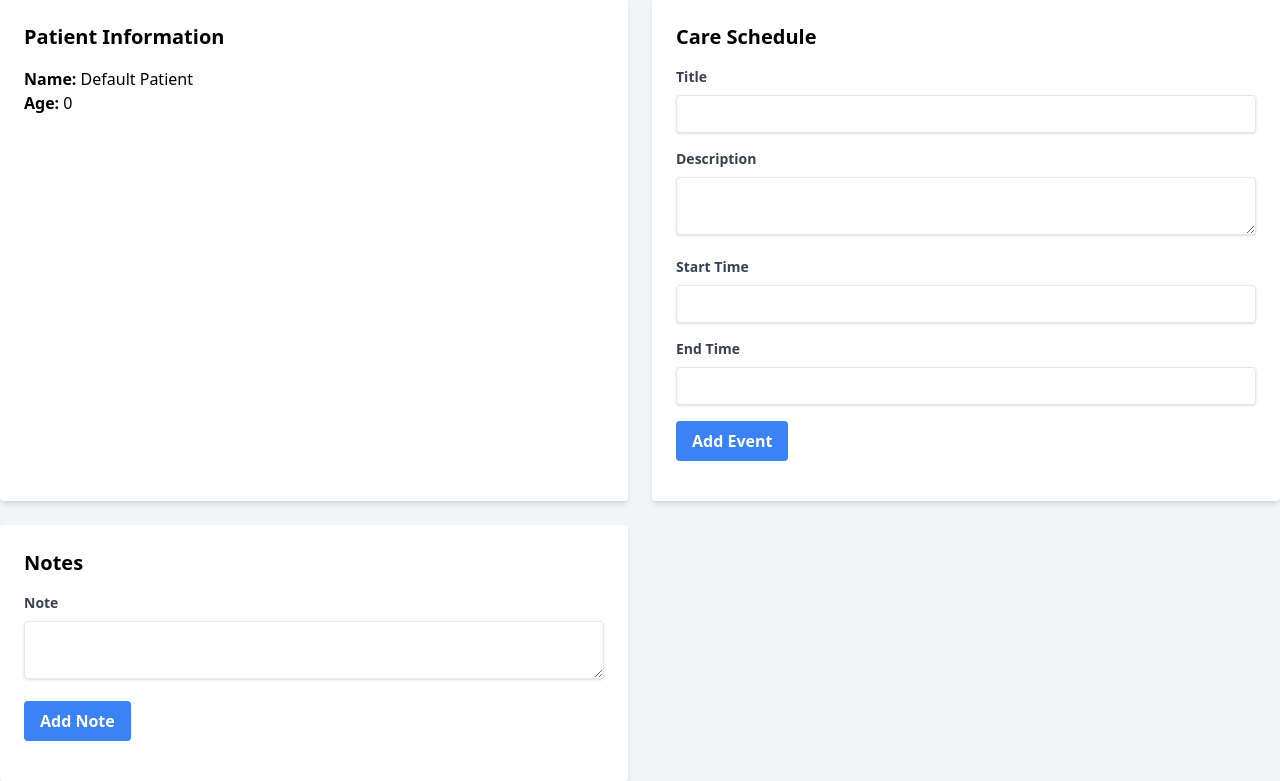
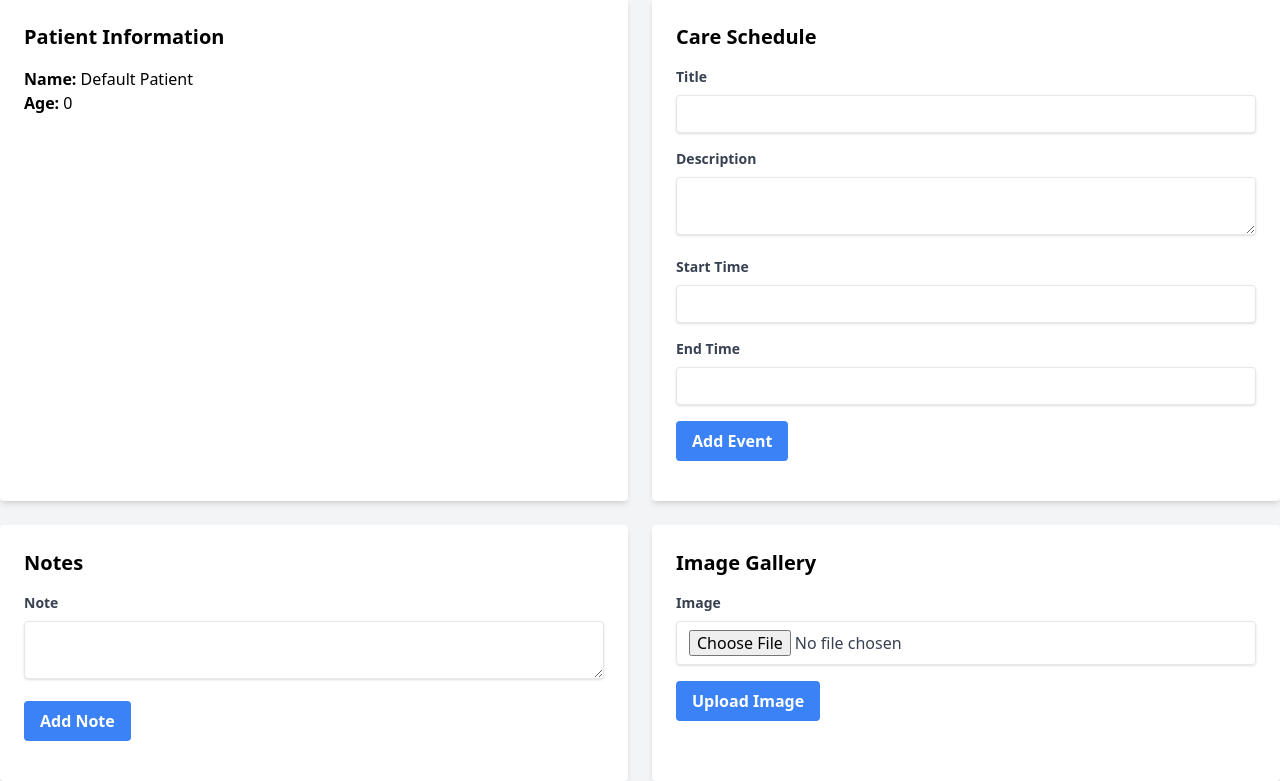
Before and after one commit to FructifyMe/Care-Circle, a Flask app: page /dashboard in a window 1280 px wide. Shown: the part 153-934 px from the top of the page. Run offline with Flask 3, Linux system fonts and the light colour scheme; the visitor is signed in with stand-in values (Sample User, id 1); data comes from the database, SQL or seed files in the repository; data that the repository does not hold is empty; some libraries are stand-ins or nearby versions.

Commit message:
Agent query: Can you upload an image and see it displayed in the gallery on the dashboard?

```diff
--- a/app/forms.py
+++ b/app/forms.py
@@ -1,4 +1,5 @@
 from flask_wtf import FlaskForm
+from flask_wtf.file import FileField, FileAllowed, FileRequired
 from wtforms import StringField, PasswordField, SubmitField, SelectField, TextAreaField, DateTimeField
 from wtforms.validators import DataRequired, Email, EqualTo, ValidationError
 from app.models import User
@@ -36,3 +37,10 @@ class CareEventForm(FlaskForm):
 class NoteForm(FlaskForm):
     content = TextAreaField('Note', validators=[DataRequired()])
     submit = SubmitField('Add Note')
+
+class ImageUploadForm(FlaskForm):
+    image = FileField('Image', validators=[
+        FileRequired(),
+        FileAllowed(['jpg', 'png', 'jpeg', 'gif'], 'Images only!')
+    ])
+    submit = SubmitField('Upload Image')
--- a/app/models.py
+++ b/app/models.py
@@ -7,7 +7,7 @@ class User(UserMixin, db.Model):
     id = db.Column(db.Integer, primary_key=True)
     username = db.Column(db.String(64), unique=True, nullable=False)
     email = db.Column(db.String(120), unique=True, nullable=False)
-    password_hash = db.Column(db.String(255))  # Changed from 128 to 255
+    password_hash = db.Column(db.String(255))
     role = db.Column(db.String(20), nullable=False)
 
     def set_password(self, password):
@@ -35,6 +35,12 @@ class Note(db.Model):
     timestamp = db.Column(db.DateTime, default=datetime.utcnow)
     patient_id = db.Column(db.Integer, db.ForeignKey('patient.id'), nullable=False)
 
+class Image(db.Model):
+    id = db.Column(db.Integer, primary_key=True)
+    filename = db.Column(db.String(255), nullable=False)
+    timestamp = db.Column(db.DateTime, default=datetime.utcnow)
+    patient_id = db.Column(db.Integer, db.ForeignKey('patient.id'), nullable=False)
+
 @login_manager.user_loader
 def load_user(user_id):
     return User.query.get(int(user_id))
--- a/app/routes.py
+++ b/app/routes.py
@@ -1,14 +1,20 @@
-from flask import Blueprint, render_template, redirect, url_for, flash, request
+from flask import Blueprint, render_template, redirect, url_for, flash, request, send_from_directory
 from flask_login import login_user, logout_user, login_required, current_user
+from werkzeug.utils import secure_filename
 from app import db
-from app.models import User, Patient, CareEvent, Note
-from app.forms import LoginForm, RegistrationForm, CareEventForm, NoteForm
+from app.models import User, Patient, CareEvent, Note, Image
+from app.forms import LoginForm, RegistrationForm, CareEventForm, NoteForm, ImageUploadForm
 from app.utils import admin_required
 from datetime import datetime
+import os
 
 main = Blueprint('main', __name__)
 auth = Blueprint('auth', __name__)
 admin = Blueprint('admin', __name__)
+
+UPLOAD_FOLDER = 'uploads'
+if not os.path.exists(UPLOAD_FOLDER):
+    os.makedirs(UPLOAD_FOLDER)
 
 @main.route('/')
 def index():
@@ -19,15 +25,16 @@ def index():
 def dashboard():
     patient = Patient.query.first()
     if patient is None:
-        # Create a default patient if none exists
         patient = Patient(name="Default Patient", age=0)
         db.session.add(patient)
         db.session.commit()
     care_events = CareEvent.query.filter_by(patient_id=patient.id).all()
     notes = Note.query.filter_by(patient_id=patient.id).order_by(Note.timestamp.desc()).all()
+    images = Image.query.filter_by(patient_id=patient.id).order_by(Image.timestamp.desc()).all()
     care_event_form = CareEventForm()
     note_form = NoteForm()
-    return render_template('dashboard.html', patient=patient, care_events=care_events, notes=notes, care_event_form=care_event_form, note_form=note_form)
+    image_form = ImageUploadForm()
+    return render_template('dashboard.html', patient=patient, care_events=care_events, notes=notes, images=images, care_event_form=care_event_form, note_form=note_form, image_form=image_form)
 
 @main.route('/add_care_event', methods=['POST'])
 @login_required
@@ -60,6 +67,39 @@ def add_note():
         db.session.add(note)
         db.session.commit()
         flash('Note added successfully', 'success')
+    return redirect(url_for('main.dashboard'))
+
+@main.route('/upload_image', methods=['POST'])
+@login_required
+def upload_image():
+    form = ImageUploadForm()
+    if form.validate_on_submit():
+        patient = Patient.query.first()
+        file = form.image.data
+        filename = secure_filename(file.filename)
+        file_path = os.path.join(UPLOAD_FOLDER, filename)
+        file.save(file_path)
+        image = Image(filename=filename, patient_id=patient.id)
+        db.session.add(image)
+        db.session.commit()
+        flash('Image uploaded successfully', 'success')
+    return redirect(url_for('main.dashboard'))
+
+@main.route('/uploads/<filename>')
+@login_required
+def uploaded_file(filename):
+    return send_from_directory(UPLOAD_FOLDER, filename)
+
+@main.route('/delete_image/<int:image_id>', methods=['POST'])
+@login_required
+def delete_image(image_id):
+    image = Image.query.get_or_404(image_id)
+    file_path = os.path.join(UPLOAD_FOLDER, image.filename)
+    if os.path.exists(file_path):
+        os.remove(file_path)
+    db.session.delete(image)
+    db.session.commit()
+    flash('Image deleted successfully', 'success')
     return redirect(url_for('main.dashboard'))
 
 @auth.route('/login', methods=['GET', 'POST'])
--- a/main.py
+++ b/main.py
@@ -1,7 +1,12 @@
+import os
 from app import create_app, db
 from app.models import User
 
 app = create_app()
+
+UPLOAD_FOLDER = 'uploads'
+if not os.path.exists(UPLOAD_FOLDER):
+    os.makedirs(UPLOAD_FOLDER)
 
 if __name__ == '__main__':
     with app.app_context():
--- a/static/js/main.js
+++ b/static/js/main.js
@@ -1,11 +1,36 @@
 // Add any client-side JavaScript functionality here
 console.log('Care Circle application loaded');
 
-// Example: Add date picker functionality to date input fields
+// Add date picker functionality to date input fields
 document.addEventListener('DOMContentLoaded', function() {
     const dateInputs = document.querySelectorAll('input[type="datetime-local"]');
     dateInputs.forEach(input => {
         // You can add a date picker library here if needed
         console.log('Date input initialized:', input);
     });
+
+    // Image preview functionality
+    const imageInput = document.querySelector('input[type="file"]');
+    const imagePreview = document.createElement('img');
+    imagePreview.style.display = 'none';
+    imagePreview.style.maxWidth = '100%';
+    imagePreview.style.marginTop = '10px';
+
+    if (imageInput) {
+        imageInput.parentNode.insertBefore(imagePreview, imageInput.nextSibling);
+
+        imageInput.addEventListener('change', function(event) {
+            const file = event.target.files[0];
+            if (file) {
+                const reader = new FileReader();
+                reader.onload = function(e) {
+                    imagePreview.src = e.target.result;
+                    imagePreview.style.display = 'block';
+                }
+                reader.readAsDataURL(file);
+            } else {
+                imagePreview.style.display = 'none';
+            }
+        });
+    }
 });
--- a/templates/dashboard.html
+++ b/templates/dashboard.html
@@ -65,5 +65,28 @@
             {% endfor %}
         </ul>
     </div>
+
+    <div class="bg-white p-6 rounded shadow-md">
+        <h3 class="text-xl font-bold mb-4">Image Gallery</h3>
+        <form method="POST" action="{{ url_for('main.upload_image') }}" enctype="multipart/form-data">
+            {{ image_form.hidden_tag() }}
+            <div class="mb-4">
+                {{ image_form.image.label(class="block text-gray-700 text-sm font-bold mb-2") }}
+                {{ image_form.image(class="shadow appearance-none border rounded w-full py-2 px-3 text-gray-700 leading-tight focus:outline-none focus:shadow-outline") }}
+            </div>
+            {{ image_form.submit(class="bg-blue-500 hover:bg-blue-700 text-white font-bold py-2 px-4 rounded focus:outline-none focus:shadow-outline") }}
+        </form>
+
+        <div class="mt-4 grid grid-cols-2 gap-4">
+            {% for image in images %}
+                <div class="relative">
+                    <img src="{{ url_for('main.uploaded_file', filename=image.filename) }}" alt="Patient Image" class="w-full h-auto rounded">
+                    <form method="POST" action="{{ url_for('main.delete_image', image_id=image.id) }}" class="absolute top-0 right-0 m-2">
+                        <button type="submit" class="bg-red-500 hover:bg-red-700 text-white font-bold py-1 px-2 rounded focus:outline-none focus:shadow-outline">Delete</button>
+                    </form>
+                </div>
+            {% endfor %}
+        </div>
+    </div>
 </div>
 {% endblock %}
```
